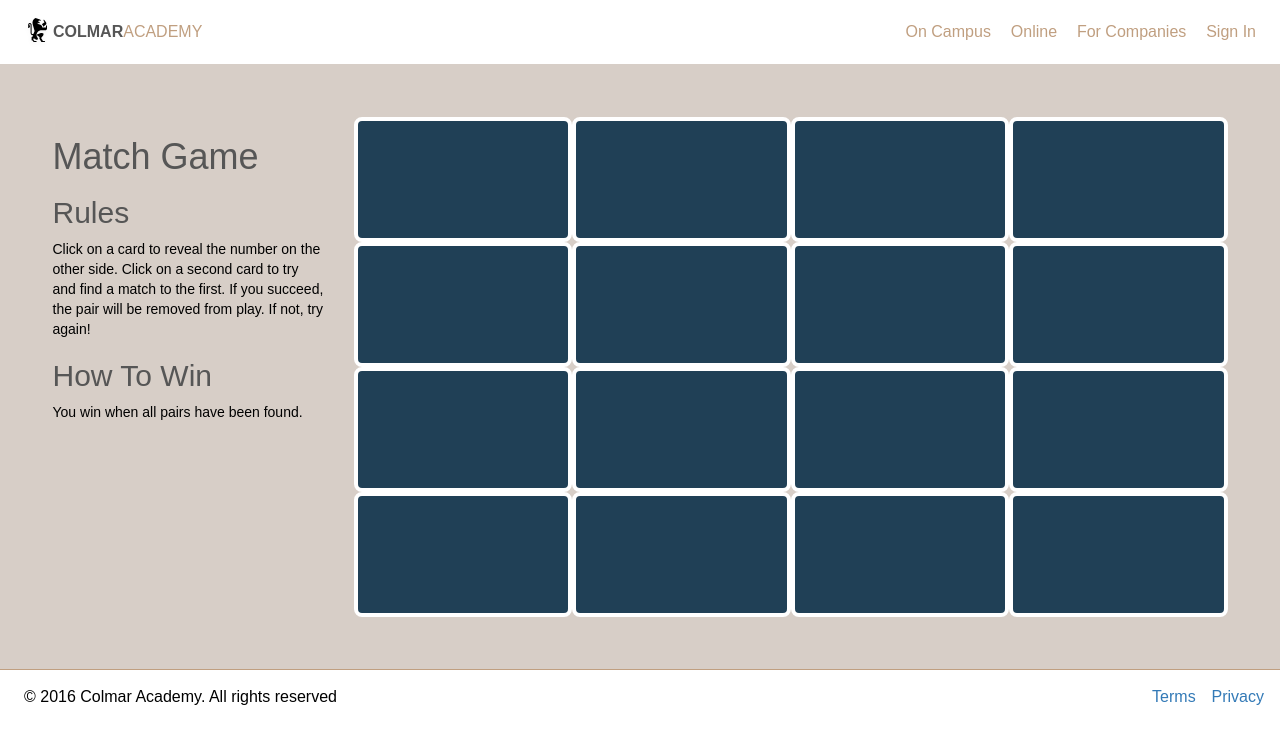
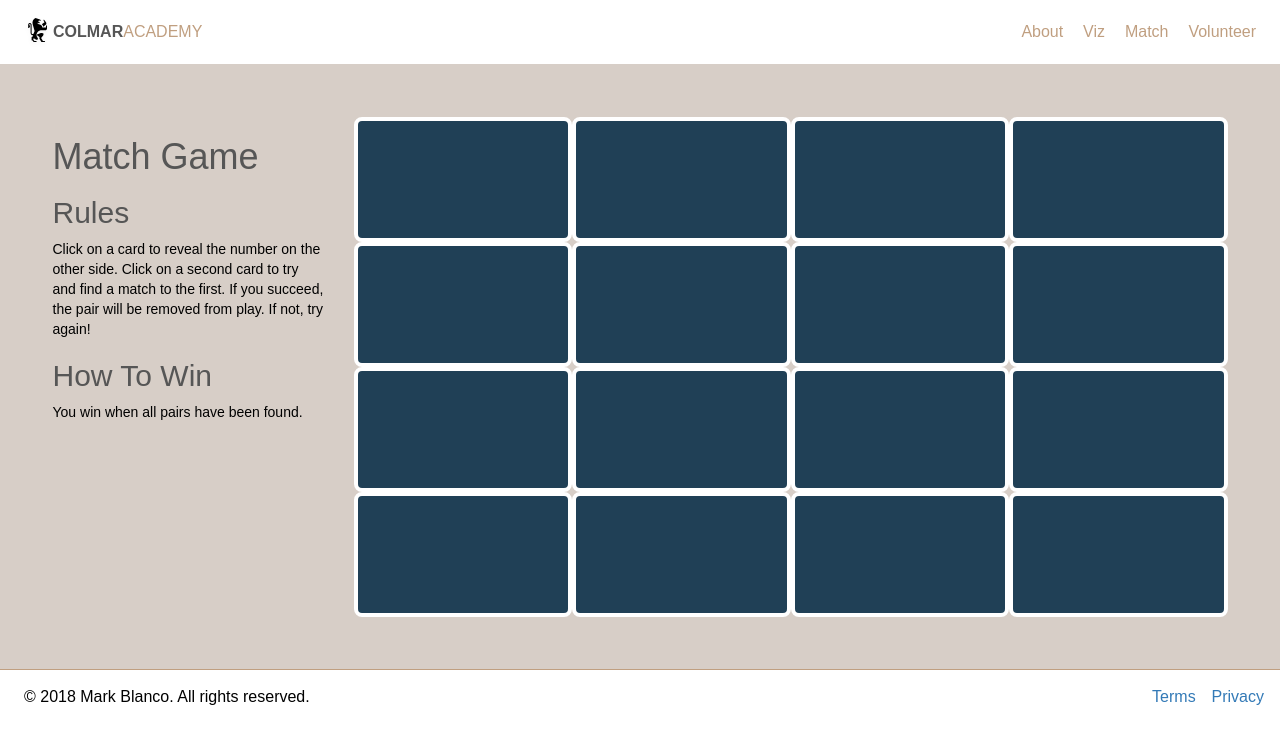
Before and after one commit to boombranco/boombranco.github.io, a Jekyll site: the page built from Match/index.html, in a window 1280 px wide. Shown: the top 744 px of the page. Built offline with Jekyll 4.4.1, drawn with Linux system fonts in a browser that asks for light colours; nearby versions of some CDN libraries; some web fonts are replaced.

Commit message:
update header links

```diff
--- a/Campus/index.html
+++ b/Match/index.html
@@ -1,6 +1,6 @@
 ---
 layout: matching
-title: Match Game Try 4
+title: Match Game
 ---
 
 <main>
--- a/_layouts/matching.html
+++ b/_layouts/matching.html
@@ -18,10 +18,10 @@
       <img src="/resources/images/ic-logo.svg" alt="Colmar Academy Logo." class="logo">
       <span class="colmar">COLMAR</span><span class="academy">ACADEMY</span>
       <nav class="webversion">
-        <span><a href="/Campus">On Campus</a></span>
-        <span><a href="/Online">Online</a></span>
-        <span><a href="/">For Companies</a></span>
-        <span><a href="/">Sign In</a></span>
+        <span><a href="/About">About</a></span>
+        <span><a href="/Viz">Viz</a></span>
+        <span><a href="/">Match</a></span>
+        <span><a href="/Volunteer">Volunteer</a></span>
       </nav>
       <!-- Mobile version -->
       <nav class="mobile-nav">
@@ -51,7 +51,7 @@
     <footer>
       <div class="footnote">
         <div class="copyright">
-          <span>© 2016 Colmar Academy. All rights reserved</span>
+          <span>© 2018 Mark Blanco. All rights reserved.</span>
         </div>
         <nav class="terms">
           <ul>
@@ -61,7 +61,7 @@
         </nav>
       </div>
       <div class="mobile-footnote">
-        <span>© 2016 Colmar Academy. All rights reserved</span>
+        <span>© 2018 Mark Blanco. All rights reserved.</span>
       </div>
     </footer>
 
--- a/resources/css/match.css
+++ b/resources/css/match.css
@@ -159,6 +159,7 @@ footer .footnote {
 footer nav {
   display: flex;
   flex-direction: column;
+  color: #000000;
 }
 
 footer nav li {
```
Also changed, not shown: About/index.html (added, +10 -0 lines), Online/index.html (deleted, +0 -10 lines), Viz/index.html (added, +11 -0 lines), Volunteer/index.html (added, +10 -0 lines), _layouts/default.html (+6 -6 lines).
